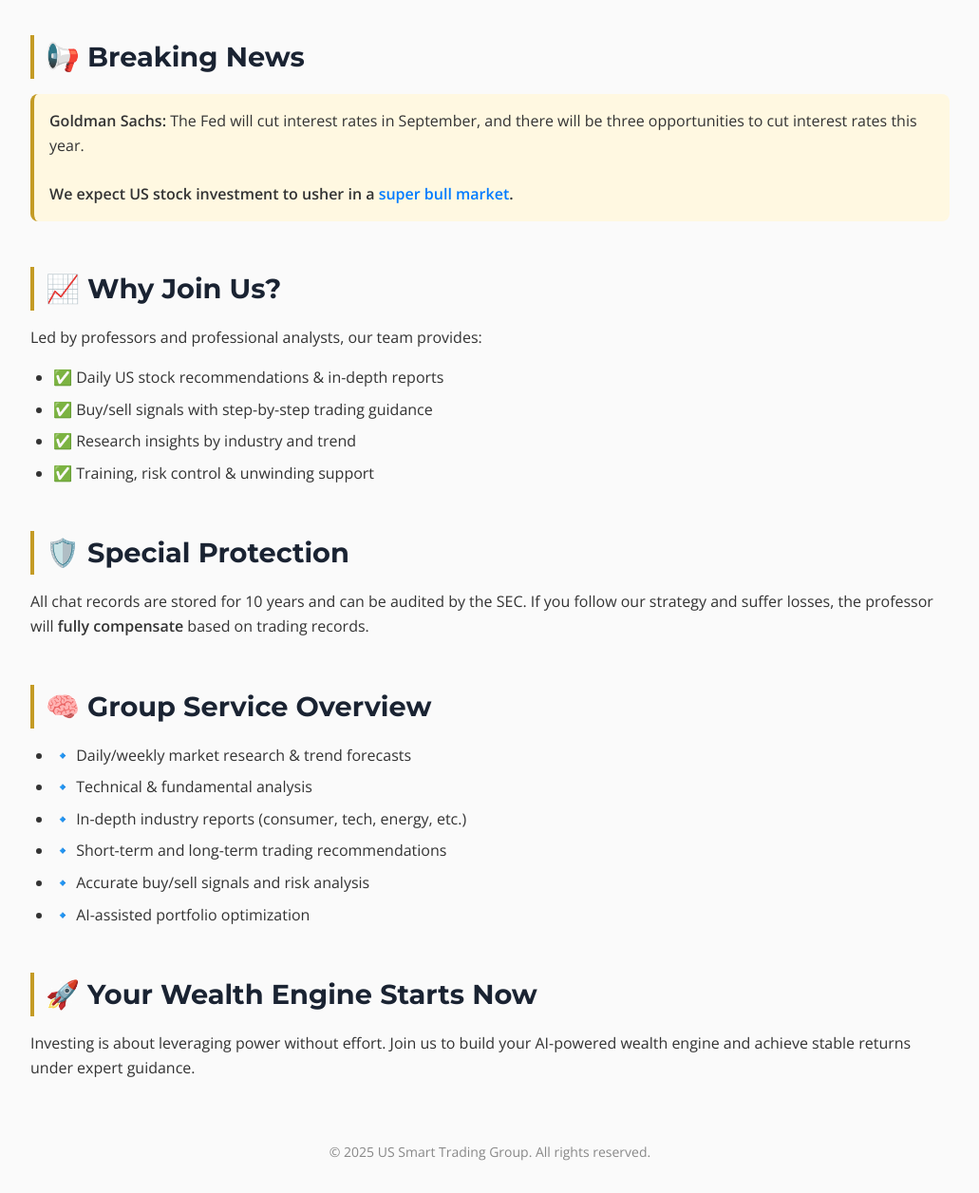
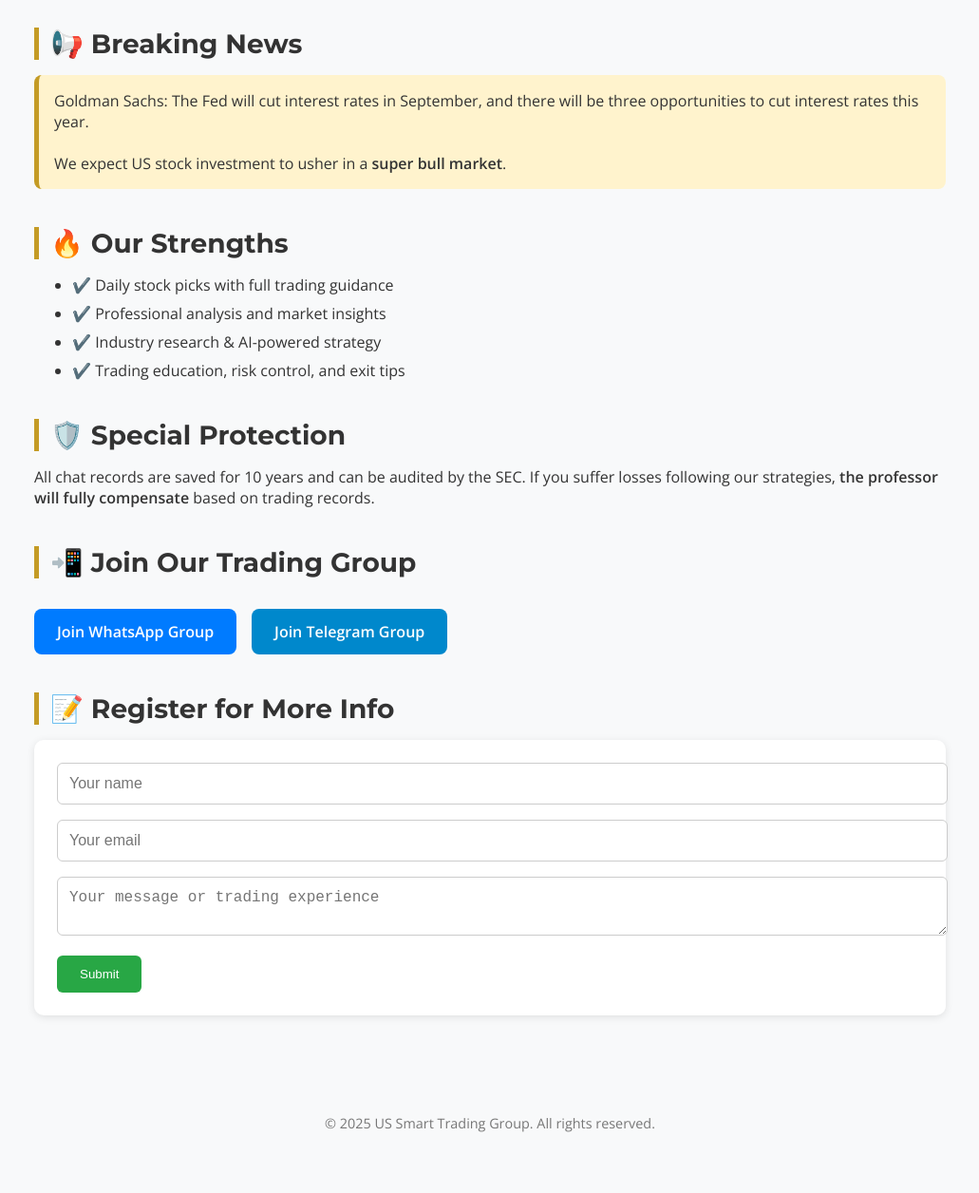
Before and after one commit to garkoa710-sketch/uspage, a plain HTML site: page index.html in a window 1280 px wide. Shown: the part 461-1717 px from the top of the page at 95% size, without its empty margins (124-1155 px from the left). After the commit the page ends 1685 px from the top, so only its background shows below. Drawn offline with nearby package versions, Linux system fonts and the light colour scheme.

Commit message:
Update index.html

```diff
--- a/index.html
+++ b/index.html
@@ -6,142 +6,186 @@
   <title>US Smart Trading Group</title>
   <link href="https://fonts.googleapis.com/css2?family=Montserrat:wght@700;500&family=Open+Sans:wght@400;600&display=swap" rel="stylesheet">
   <style>
-    /* Reset & base */
-    *, *::before, *::after { margin: 0; padding: 0; box-sizing: border-box; }
-    html { scroll-behavior: smooth; }
-    body { font-family: 'Open Sans', sans-serif; background: #fafafa; color: #333; line-height: 1.6; }
-    a { text-decoration: none; }
-    img { max-width: 100%; display: block; }
-
-    :root {
-      --primary: #c49b25;
-      --dark: #1a2332;
-      --accent: #007bff;
-      --radius: 8px;
+    body {
+      font-family: 'Open Sans', sans-serif;
+      background: #f8f9fa;
+      color: #333;
+      margin: 0;
     }
 
     header {
-      background: var(--dark);
+      background: #1a2332;
       color: #fff;
-      padding: 1rem 0;
+      padding: 1.5rem 1rem;
       text-align: center;
-      box-shadow: 0 2px 10px rgba(0,0,0,0.2);
+    }
+
+    h1, h2 {
+      font-family: 'Montserrat', sans-serif;
     }
 
     .container {
-      max-width: 1000px;
-      margin: 0 auto;
+      max-width: 960px;
+      margin: auto;
       padding: 2rem 1rem;
     }
 
     .hero {
-      background: linear-gradient(rgba(26,35,50,0.7), rgba(26,35,50,0.7)),
-                  url('https://source.unsplash.com/1600x900/?stocks,finance') center/cover no-repeat;
+      background: url('https://source.unsplash.com/1600x900/?stock,trading') center/cover no-repeat;
       color: #fff;
       text-align: center;
       padding: 5rem 1rem;
-      border-radius: var(--radius);
+      border-radius: 12px;
+      margin-bottom: 2rem;
+      background-blend-mode: darken;
+      background-color: rgba(0, 0, 0, 0.5);
     }
 
-    .hero h1 { font-size: 2.5rem; margin-bottom: 1rem; font-family: 'Montserrat', sans-serif; }
-    .hero p { font-size: 1.2rem; }
+    .hero h1 {
+      font-size: 2.5rem;
+      margin-bottom: 1rem;
+    }
 
     .section {
-      margin-top: 3rem;
+      margin-bottom: 2.5rem;
     }
 
     .section h2 {
-      font-family: 'Montserrat', sans-serif;
-      font-size: 1.8rem;
-      color: var(--dark);
+      font-size: 1.75rem;
       margin-bottom: 1rem;
-      border-left: 4px solid var(--primary);
+      border-left: 5px solid #c49b25;
       padding-left: 0.75rem;
     }
 
-    .highlight {
-      background: #fff8e1;
-      padding: 1rem;
-      border-left: 4px solid var(--primary);
-      margin: 1rem 0;
-      border-radius: var(--radius);
+    ul li {
+      margin: 0.5rem 0;
     }
 
-    ul {
-      margin: 1rem 0;
-      padding-left: 1.5rem;
+    .highlight {
+      background: #fff3cd;
+      padding: 1rem;
+      border-left: 5px solid #c49b25;
+      margin-bottom: 1rem;
+      border-radius: 8px;
     }
 
-    ul li {
-      margin-bottom: 0.5rem;
+    .btn-group {
+      display: flex;
+      flex-wrap: wrap;
+      gap: 1rem;
+      margin: 2rem 0;
+    }
+
+    .btn {
+      display: inline-block;
+      background: #007bff;
+      color: white;
+      padding: 0.8rem 1.5rem;
+      text-decoration: none;
+      border-radius: 8px;
+      font-weight: bold;
+      transition: background 0.3s;
+    }
+
+    .btn:hover {
+      background: #0056b3;
+    }
+
+    form {
+      background: #ffffff;
+      padding: 1.5rem;
+      border-radius: 10px;
+      box-shadow: 0 2px 8px rgba(0,0,0,0.1);
+    }
+
+    form input, form textarea {
+      width: 100%;
+      padding: 0.75rem;
+      margin-bottom: 1rem;
+      border: 1px solid #ccc;
+      border-radius: 6px;
+      font-size: 1rem;
+    }
+
+    form button {
+      padding: 0.75rem 1.5rem;
+      background: #28a745;
+      border: none;
+      color: #fff;
+      border-radius: 6px;
+      cursor: pointer;
+    }
+
+    form button:hover {
+      background: #218838;
     }
 
     footer {
       text-align: center;
-      font-size: 0.875rem;
       padding: 2rem 1rem;
-      color: #888;
+      font-size: 0.9rem;
+      color: #777;
     }
-
-    .emoji { font-size: 1.2rem; margin-right: 0.5rem; }
   </style>
 </head>
 <body>
+
   <header>
     <h1>US Smart Trading Group</h1>
   </header>
 
   <main class="container">
     <section class="hero">
-      <h1>Welcome to the Smart US Stock Trading Group</h1>
-      <p>Start your intelligent investment journey today, guided by professionals.</p>
+      <h1>📈 Super Bull Market is Coming</h1>
+      <p>Join us now to seize the opportunity guided by experts</p>
     </section>
 
     <section class="section">
       <h2>📢 Breaking News</h2>
       <div class="highlight">
-        <strong>Goldman Sachs:</strong> The Fed will cut interest rates in September, and there will be three opportunities to cut interest rates this year.
-        <br><br>
-        <strong>We expect US stock investment to usher in a <span style="color: var(--accent);">super bull market</span>.</strong>
+        Goldman Sachs: The Fed will cut interest rates in September, and there will be three opportunities to cut interest rates this year. <br><br>
+        We expect US stock investment to usher in a <strong>super bull market</strong>.
       </div>
     </section>
 
     <section class="section">
-      <h2>📈 Why Join Us?</h2>
-      <p>Led by professors and professional analysts, our team provides:</p>
+      <h2>🔥 Our Strengths</h2>
       <ul>
-        <li>✅ Daily US stock recommendations & in-depth reports</li>
-        <li>✅ Buy/sell signals with step-by-step trading guidance</li>
-        <li>✅ Research insights by industry and trend</li>
-        <li>✅ Training, risk control & unwinding support</li>
+        <li>✔️ Daily stock picks with full trading guidance</li>
+        <li>✔️ Professional analysis and market insights</li>
+        <li>✔️ Industry research & AI-powered strategy</li>
+        <li>✔️ Trading education, risk control, and exit tips</li>
       </ul>
     </section>
 
     <section class="section">
       <h2>🛡️ Special Protection</h2>
-      <p>All chat records are stored for 10 years and can be audited by the SEC. If you follow our strategy and suffer losses, the professor will <strong>fully compensate</strong> based on trading records.</p>
+      <p>All chat records are saved for 10 years and can be audited by the SEC. If you suffer losses following our strategies, <strong>the professor will fully compensate</strong> based on trading records.</p>
     </section>
 
     <section class="section">
-      <h2>🧠 Group Service Overview</h2>
-      <ul>
-        <li>🔹 Daily/weekly market research & trend forecasts</li>
-        <li>🔹 Technical & fundamental analysis</li>
-        <li>🔹 In-depth industry reports (consumer, tech, energy, etc.)</li>
-        <li>🔹 Short-term and long-term trading recommendations</li>
-        <li>🔹 Accurate buy/sell signals and risk analysis</li>
-        <li>🔹 AI-assisted portfolio optimization</li>
-      </ul>
+      <h2>📲 Join Our Trading Group</h2>
+      <div class="btn-group">
+        <a href="YOUR_WHATSAPP_LINK" class="btn">Join WhatsApp Group</a>
+        <a href="YOUR_TELEGRAM_LINK" class="btn" style="background: #0088cc;">Join Telegram Group</a>
+      </div>
     </section>
 
     <section class="section">
-      <h2>🚀 Your Wealth Engine Starts Now</h2>
-      <p>Investing is about leveraging power without effort. Join us to build your AI-powered wealth engine and achieve stable returns under expert guidance.</p>
+      <h2>📝 Register for More Info</h2>
+      <!-- ✅ 建议换为 Google Form，如果收集数据 -->
+      <form action="https://formspree.io/f/your-form-id" method="POST">
+        <input type="text" name="name" placeholder="Your name" required />
+        <input type="email" name="email" placeholder="Your email" required />
+        <textarea name="message" placeholder="Your message or trading experience"></textarea>
+        <button type="submit">Submit</button>
+      </form>
     </section>
   </main>
 
   <footer>
     &copy; 2025 US Smart Trading Group. All rights reserved.
   </footer>
+
 </body>
 </html>
```
